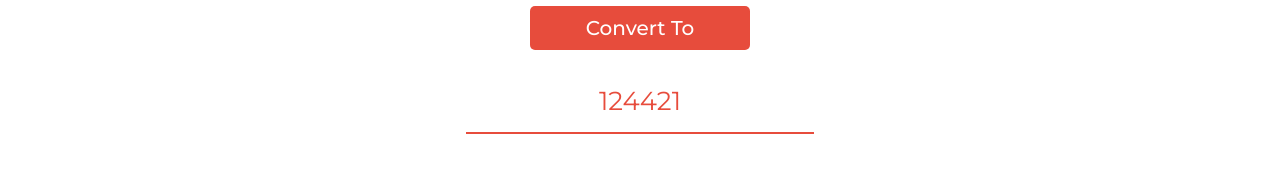
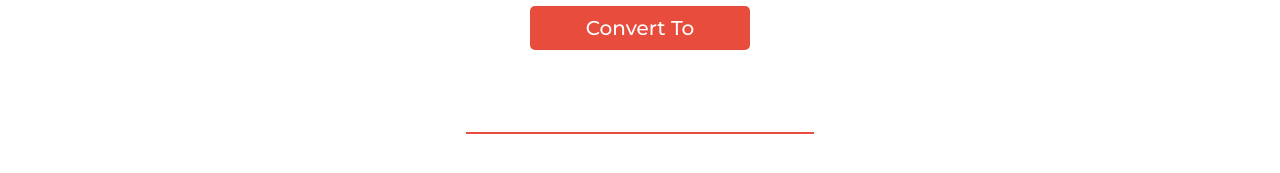
Before and after one commit to zannat20040/EasyConvert, a plain HTML site: page index.html in a window 1280 px wide. Shown: the part 451-624 px from the top of the page. Drawn offline with Linux system fonts and the light colour scheme.

Commit message:
Update index.html

```diff
--- a/index.html
+++ b/index.html
@@ -68,7 +68,7 @@
                     </li>
                 </ul>
                 <div class="mt-10">
-                    <input type="text" class="border-black" id="to-value" value="124421" />
+                    <input type="text" class="border-black" id="to-value" value="" />
                 </div>
             </div>
         </div>
```
